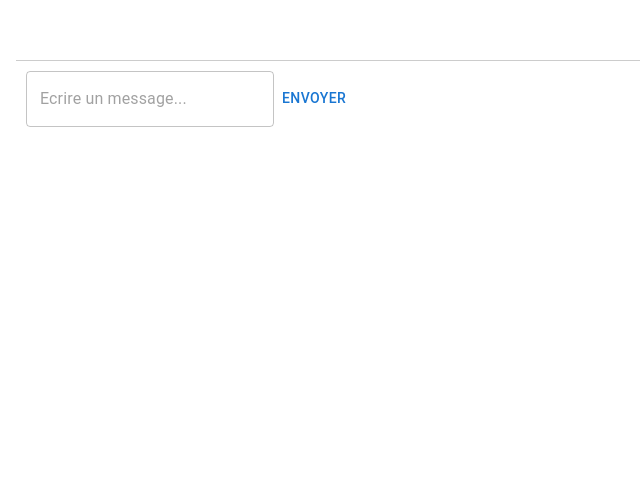
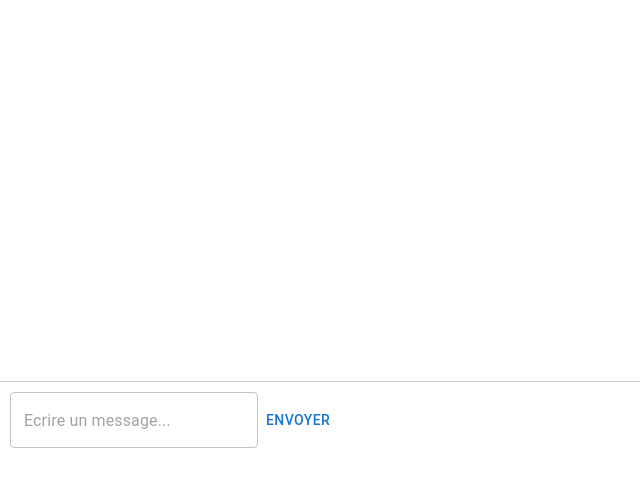
Before and after one commit to lilianvltgr/devoir2-chat, a React (Create React App) app: page /chat/1 in a window 1280 px wide. Shown: the part 262-748 px from the top of the page, without its empty margins (0-640 px from the left). Built offline with nearby package versions, Linux system fonts and the light colour scheme.

Commit message:
confirmation windows, messages rendering, Schedule Chat confirmation.

```diff
--- a/src/chat.css
+++ b/src/chat.css
@@ -68,7 +68,14 @@ body {
     width: 100%;
     outline: none;
 }
-
+.main-content-schedule {
+    display: flex;
+    overflow: auto;
+    flex-grow: 1; /* Utilise tout l'espace restant après le header */
+    width: 100%;
+    outline: none;
+    margin-left: 30px;
+}
 
 .custom-button {
     background-color: white;
@@ -98,8 +105,8 @@ body {
 }
 
 .validate-button {
-    background-color: lightgrey;
-    color: grey;
+    background-color: whitesmoke;
+    color: gray;
     border-style: solid;
     border-width: 1px;
     border-color: grey;
@@ -114,19 +121,20 @@ body {
     border-radius: 4px;
     cursor: pointer;
     outline: none;
+    transition: background-color 0.4s ease;
 }
 
 .validate-button:hover {
     /*border-color: black;*/
     /*background-color: lightslategrey;*/
     /*color: black;*/
-    opacity: 75%;
-    color : black;
+    background-color: #F3F9FF;
+    color : #156DC2;
     border-color: black;
 }
 
 .validate-button:active {
-    box-shadow: 0px 5px 5px -3px rgba(0, 0, 0, 0.2), 0px 8px 10px 1px rgba(0, 0, 0, 0.14), 0px 3px 14px 2px rgba(0, 0, 0, 0.12);
+    background-color: #CDE3F8;
 }
 
 .container {
@@ -232,15 +240,26 @@ body {
 
 .chat-container {
     display: flex;
-    height: 90vh; /* Adjust this height as necessary */
     flex-direction: column;
-    overflow: hidden;
-    justify-content: center;
-    margin-left: 1rem;
-    width: 900px;
+    height: 90vh; /* Adaptez cette hauteur au besoin */
+    position: relative; /* Nécessaire pour la position absolue des enfants */
+    width: 100%; /* Adaptez la largeur au besoin */
+    overflow: hidden; /* Empêche le débordement externe */
 }
+
+.messages-container {
+    flex: 1; /* Prend tout l'espace disponible */
+    display: flex;
+    flex-direction: column-reverse; /* Empile les messages du bas vers le haut */
+    overflow-y: auto; /* Active le défilement */
+    padding: 10px;
+    margin-bottom: 40px;
+    margin-left: 20px;
+    width: 970px/* Espace pour la barre d'entrée, ajustez selon la hauteur de votre barre d'entrée */
+}
+
 .messages-container .MuiChip-root {
-    padding: 22px 15px; /* Augmente le padding pour rendre le Chip plus grand */
+    padding: 22px 3px 22px 3px; /* Augmente le padding pour rendre le Chip plus grand */
     font-size: 1rem; /* Ajustez cette valeur selon vos besoins */
     justify-content: flex-start;
 }
@@ -251,7 +270,6 @@ body {
     border-top: 1px solid #ccc;
     box-sizing: border-box;
     width: 100%;
-
 }
 
 .input-container TextField {
@@ -266,7 +284,6 @@ body {
 .chat-render {
     height: 100vh; /* Utilisez 100vh pour prendre toute la hauteur de la vue */
     display: flex;
-    flex-direction: column-reverse;
 }
 
 .message {
@@ -288,3 +305,12 @@ body {
     color : grey;
     font-size: 0.7rem;
 }
+.select-chat-icon {
+    width: 190%;
+    margin-left: 5rem;
+}
+.select-chat-title {
+    font-size: 28px;  /* Increased font size */
+    margin-top: 2rem;
+    text-align: center;  /* Center the text horizontally */
+}
--- a/src/components/AddUserToChatDialog.js
+++ b/src/components/AddUserToChatDialog.js
@@ -101,6 +101,7 @@ const AddUserToChatDialog = (chatId) => {
 
     }
     const RemoveUsersToChat = () => {
+        if (window.confirm("Êtes-vous sûr de vouloir supprimer cet utilisateur ?")) {
             let userId = 0;
             let requestUrl = ("http://localhost:8080/UserController/deleteChatUsers?chatId=" + chatId.chatId)
             while (userId < SelectedRemoveUsers.length) {
@@ -122,6 +123,7 @@ const AddUserToChatDialog = (chatId) => {
                 .catch(error => {
                     console.error('Error:', error)
                 });
+        }
     }
 
     const handleClose = () => {
--- a/src/components/ChatPage.js
+++ b/src/components/ChatPage.js
@@ -4,6 +4,7 @@ import axios from "axios";
 import {Chip, TextField} from "@mui/material";
 import Button from "@mui/material/Button";
 import "../chat.css";
+
 function ChatPage(chatId) {
     // const {chatId} = useParams();
     const [user, setUser] = useState()
@@ -33,7 +34,7 @@ function ChatPage(chatId) {
 
             websocket.onmessage = (event) => {
                 const newMessage = JSON.parse(event.data); // Parse le JSON reçu
-                setMessages((prevMessages) => [newMessage, ...prevMessages]);
+                setMessages((prevMessages) => [newMessage,...prevMessages]);
                 console.log("Received message: ", newMessage);
             };
 
--- a/src/pages/InvitedChatsList.js
+++ b/src/pages/InvitedChatsList.js
@@ -12,6 +12,7 @@ import PersonAddAltIcon from "@mui/icons-material/PersonAddAlt";
 import Header from "../components/Header";
 import {useNavigate} from "react-router-dom";
 import ChatPage from "../components/ChatPage";
+import chatIcon from "../icons/chat-icon.svg";
 
 const InvitedChatsList = () => {
     const [Chats, setChats] = useState([]);
@@ -105,8 +106,18 @@ const InvitedChatsList = () => {
                     </Box>
 
                 </div>
-                <div>
-                    <ChatPage chatId={ChatId}></ChatPage>
+                <div className="chat-render">
+                    {ChatId ? (
+                        <ChatPage chatId={ChatId}/>
+                    ) : (
+                        <Box classname="select-page">
+                            {/*<Typography variant="h6" component="h6" className="select-chat-title">*/}
+                            {/*    Veuillez sélectionner un chat*/}
+                            {/*</Typography>*/}
+                            <img src={chatIcon} alt="Chat Icon" className="select-chat-icon"/>
+                        </Box>
+                    )}
+
                 </div>
             </div>
         </div>
--- a/src/pages/MyChatsList.js
+++ b/src/pages/MyChatsList.js
@@ -10,6 +10,7 @@ import Login from "../components/Login";
 import Header from "../components/Header";
 import AddUserToChatDialog from "../components/AddUserToChatDialog";
 import ChatPage from "../components/ChatPage";
+import chatIcon from '../icons/chat-icon.svg';
 
 const ChatsList = () => {
     const [Chats, setChats] = useState([]);
@@ -24,6 +25,7 @@ const ChatsList = () => {
         // navigate(path); // Utilise la fonction 'navigate' dans un handler
     };
     function handleDeleteButton(chatId) {
+        if (window.confirm("Êtes-vous sûr de vouloir supprimer ce chat ? Cette action est irréversible.")) {
             let requestUrl = "http://localhost:8080/UserController/deleteChatUser/" + chatId
             axios.delete(requestUrl
                 , {
@@ -47,6 +49,7 @@ const ChatsList = () => {
                     window.location.reload();
                 })
                 .catch(error => console.error('Error:', error));
+        }
     }
     useEffect(() => {
         if (userId !== undefined) {
@@ -107,10 +110,11 @@ const ChatsList = () => {
                                     : Chats
                             ).map((Chat) => (
                                 <React.Fragment key={Chat.chatId}>
-                                    <ListItem className="chat" >
-                                        <ListItemText   primary={Chat.title} secondary={Chat.description}
+                                    <ListItem className="chat">
+                                        <ListItemText primary={Chat.title} secondary={Chat.description}
                                                       onClick={() => handleClick(Chat.chatId)}/>
-                                        <IconButton edge="end" aria-label="comments" title="Supprimer" onClick={() => handleDeleteButton(Chat.chatId)}>
+                                        <IconButton edge="end" aria-label="comments" title="Supprimer"
+                                                    onClick={() => handleDeleteButton(Chat.chatId)}>
                                             <DeleteOutlineIcon></DeleteOutlineIcon>
                                         </IconButton>
                                         <AddUserToChatDialog chatId={Chat.chatId}/>
@@ -132,7 +136,17 @@ const ChatsList = () => {
                     />
                 </div>
                 <div className="chat-render">
-                    <ChatPage chatId={ChatId}></ChatPage>
+                    {ChatId ? (
+                        <ChatPage chatId={ChatId}/>
+                    ) : (
+                        <Box classname="select-page">
+                            {/*<Typography variant="h6" component="h6" className="select-chat-title">*/}
+                            {/*    Veuillez sélectionner un chat*/}
+                            {/*</Typography>*/}
+                            <img src={chatIcon} alt="Chat Icon" className="select-chat-icon" />
+                        </Box>
+                    )}
+
                 </div>
             </div>
         </div>
--- a/src/pages/ScheduleChat.js
+++ b/src/pages/ScheduleChat.js
@@ -6,6 +6,7 @@ import Header from "../components/Header";
 // import {DateField, DateTimePicker, TimeField, MultiInputTimeRangeField} from "@mui/x-date-pickers-pro";
 // import { AdapterDateFns } from '@mui/x-date-pickers/AdapterDateFns';
 // import { LocalizationProvider } from '@mui/x-date-pickers/LocalizationProvider';
+import { Alert } from '@mui/material';
 
 function ScheduleChat() {
     const [chat, setChat] = useState({
@@ -16,6 +17,8 @@ function ScheduleChat() {
         duration: 0,
         creatorId: sessionStorage.getItem("userId")
     });
+    const [isSubmitted, setIsSubmitted] = useState(false);
+
 
     const handleChange = (e) => {
 
@@ -35,7 +38,10 @@ function ScheduleChat() {
         e.preventDefault();
         axios.post("http://localhost:8080/UserController/createChat",
            chat, {headers : {'Content-Type': 'application/json', 'Access-Control-Allow-Origin': '*'}})
-            .then(response => (console.log("success" + response)))
+            .then(response => {
+                console.log("success" + response);
+                setIsSubmitted(true);
+            })
             .catch(error => console.error('Error:', error));
     };
 
@@ -47,8 +53,12 @@ function ScheduleChat() {
 
         <div className="container">
             <Header/>
-            <div className="main-content">
-                <div className="content">
+            {isSubmitted && (
+                <Alert sx={{ mt: 2, borderRadius: 2, backgroundColor: '#CDE3F8' }} severity="success">
+                    Le Chat a été ajouté avec succès.
+                </Alert>
+            )}
+            <div className="main-content-schedule">
                     <form onSubmit={handleSubmit}>
                         <Typography variant="h3" component="h2" mt={2} mb={3} justifyContent="center">
                             Planifier un chat
@@ -102,7 +112,6 @@ function ScheduleChat() {
                         </Box>
                         <button onClick={test} className="validate-button">Ajouter</button>
                     </form>
-                </div>
             </div>
             </div>
 
```
Also changed, not shown: src/icons/chat-icon.svg (added). Lines whose indentation alone changed are shown as unchanged.
